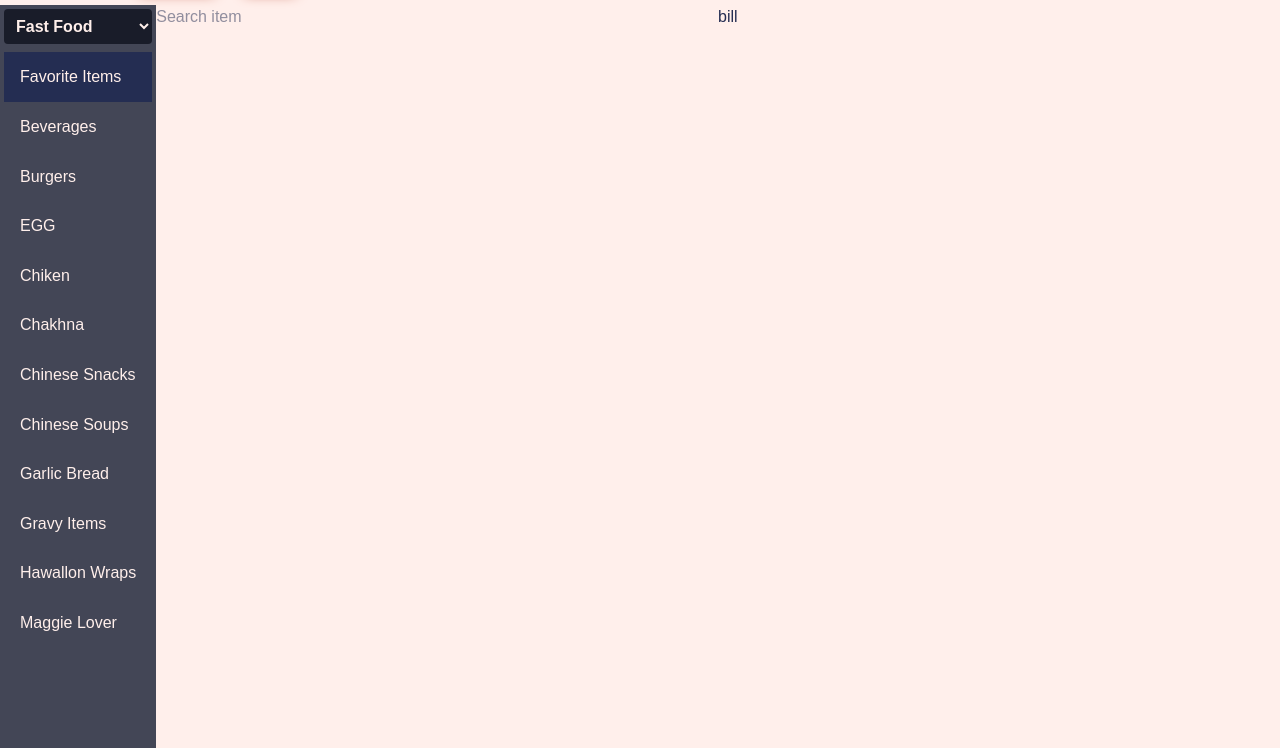
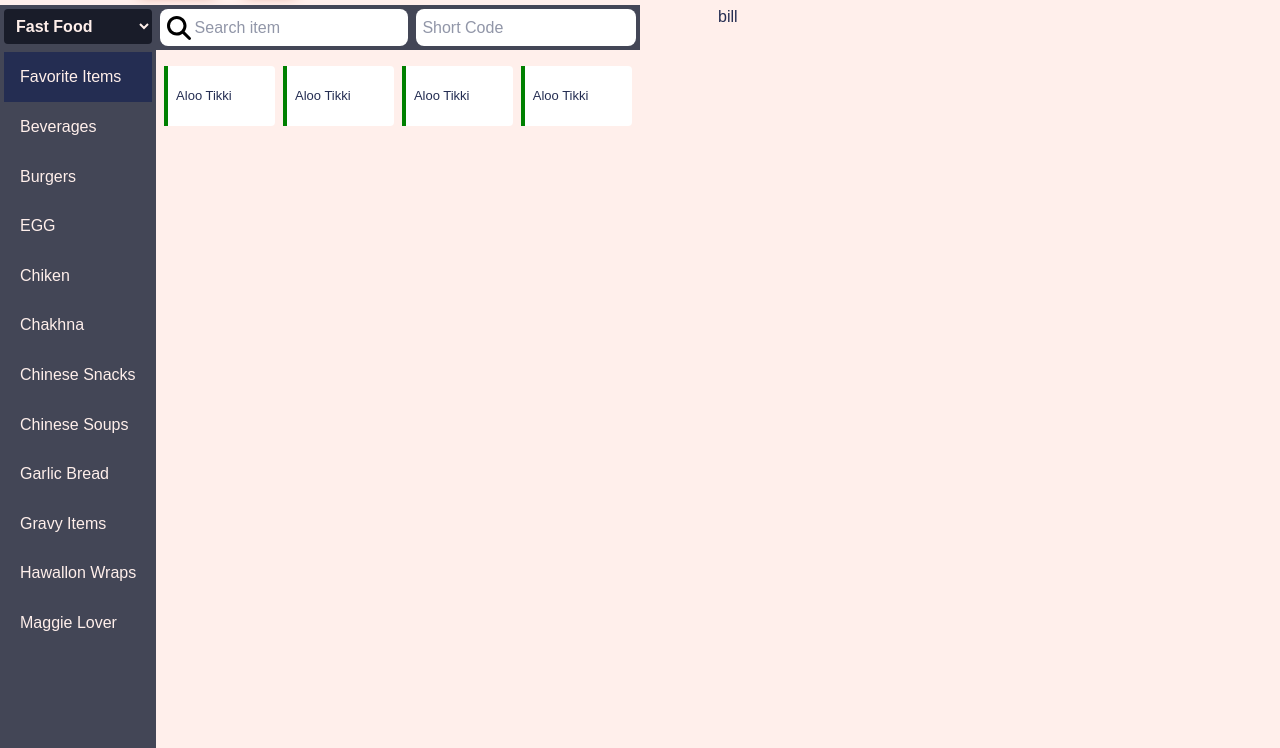
Before and after one commit to anshuGupta-cell/RMS-UI, a website built with Vite: page vite-project/index.html in a window 1280 px wide. Shown: the part 54-802 px from the top of the page. Built offline with nearby package versions, Linux system fonts and the light colour scheme; files whose address does not match are found by name.

Commit message:
order page item select complete

```diff
--- a/vite-project/src/order/order.htm
+++ b/vite-project/src/order/order.htm
@@ -35,15 +35,34 @@
 
             </ul>
         </aside>
-        <div class="item-wrapper">
-            <ul>
-                <li>
-                    <img src="/public/svg/" alt="">
-                    <input type="text" name="" id="" placeholder="Search item">
+        <div class="item-container">
+            <ul class="search-wrapper">
+                <li class="search-bar">
+                    <img class="icon" src="/svg/magnifying-glass-solid.svg" alt="">
+                    <input type="text" name="seacrh-item" id="" placeholder="Search item">
                 </li>
-                <li></li>
+                <li class="search-bar">
+                    <input type="text" name="search-code" id="" placeholder="Short Code">
+                </li>
             </ul>
-            <ul></ul>
+            <ul class="item-wrapper">
+                <li class="item-card">
+                    <div></div>
+                    <p>Aloo Tikki</p>
+                </li>
+                <li class="item-card">
+                    <div></div>
+                    <p>Aloo Tikki</p>
+                </li>
+                <li class="item-card">
+                    <div></div>
+                    <p>Aloo Tikki</p>
+                </li>
+                <li class="item-card">
+                    <div></div>
+                    <p>Aloo Tikki</p>
+                </li>
+            </ul>
         </div>
         <div class="bill-wrapper">bill</div>
     </section>
--- a/vite-project/src/util.css
+++ b/vite-project/src/util.css
@@ -304,7 +304,8 @@ body {
   font-family: var(--ff-body);
   color: var(--clr-primary-400);
 }
-main{
+
+main {
   height: calc(100vh - 57.43px);
 }
 
@@ -427,6 +428,12 @@ main{
   height: 100%;
 }
 
+@media (min-width: 100em) {
+  .order-container {
+    background: #000;
+  }
+}
+
 /* item category */
 .category-wrapper {
   grid-area: category;
@@ -448,36 +455,94 @@ main{
   background: var(--clr-primary-200);
   border-radius: .25rem;
 }
-.category-select:focus-visible{
 
-}
+.category-select:focus-visible {}
 
-.category-list{
+.category-list {}
 
-}
-
-.category-items{
+.category-items {
   display: flex;
   gap: .5rem;
   align-items: center;
   cursor: pointer;
   line-height: 1;
   padding: 1rem;
+  ;
 }
-.category-items button{
+
+.category-items button {
   border: 0;
   background: none;
+  text-align: left
 }
-.category-items[data-type="active"]{
+
+.category-items[data-type="active"] {
   background: var(--clr-primary-400);
 }
 
 
 /* Menu Items */
-.item-wrapper {
+.item-container {
   grid-area: item;
+  display: grid;
+  place-content: start;
+  gap: .5rem;
+  height: 100%;
+
 }
 
+.search-wrapper {
+  display: flex;
+  /* flex-wrap: wrap; */
+  padding: .25rem;
+  background: var(--clr-neutral-700);
+  gap: .5rem;
+}
+
+.search-bar {
+  display: flex;
+  background: var(--clr-neutral-100);
+  padding: .4rem;
+  border-radius: .5rem;
+  gap: .25rem;
+}
+
+.search-bar:focus-within {
+  outline: 2px solid var(--clr-accent-300);
+  outline-offset: 1px;
+}
+
+.search-bar input {
+  color: var(--clr-primary-400);
+  background: none;
+  border: 0;
+  outline: 0;
+}
+
+.item-wrapper {
+  display: grid;
+  padding: .5rem;
+  grid-template-columns: repeat(auto-fit, minmax(100px, 1fr));
+  gap: .5rem;
+}
+.item-card{
+  display: flex;
+  justify-content: start;
+  align-items: center;
+  gap: .5rem;
+  min-height: 60px;
+  border-radius: .25rem;
+  background: var(--clr-neutral-100);
+  font-size: var(--fs-300);
+}
+.item-card div{
+  width: .3em;
+  height: 100%;
+  background: green;
+}
+
+
+/* order Bill  */
 .bill-wrapper {
   grid-area: bill;
 }
```
Also changed, not shown: vite-project/public/svg/magnifying-glass-solid.svg (added).
